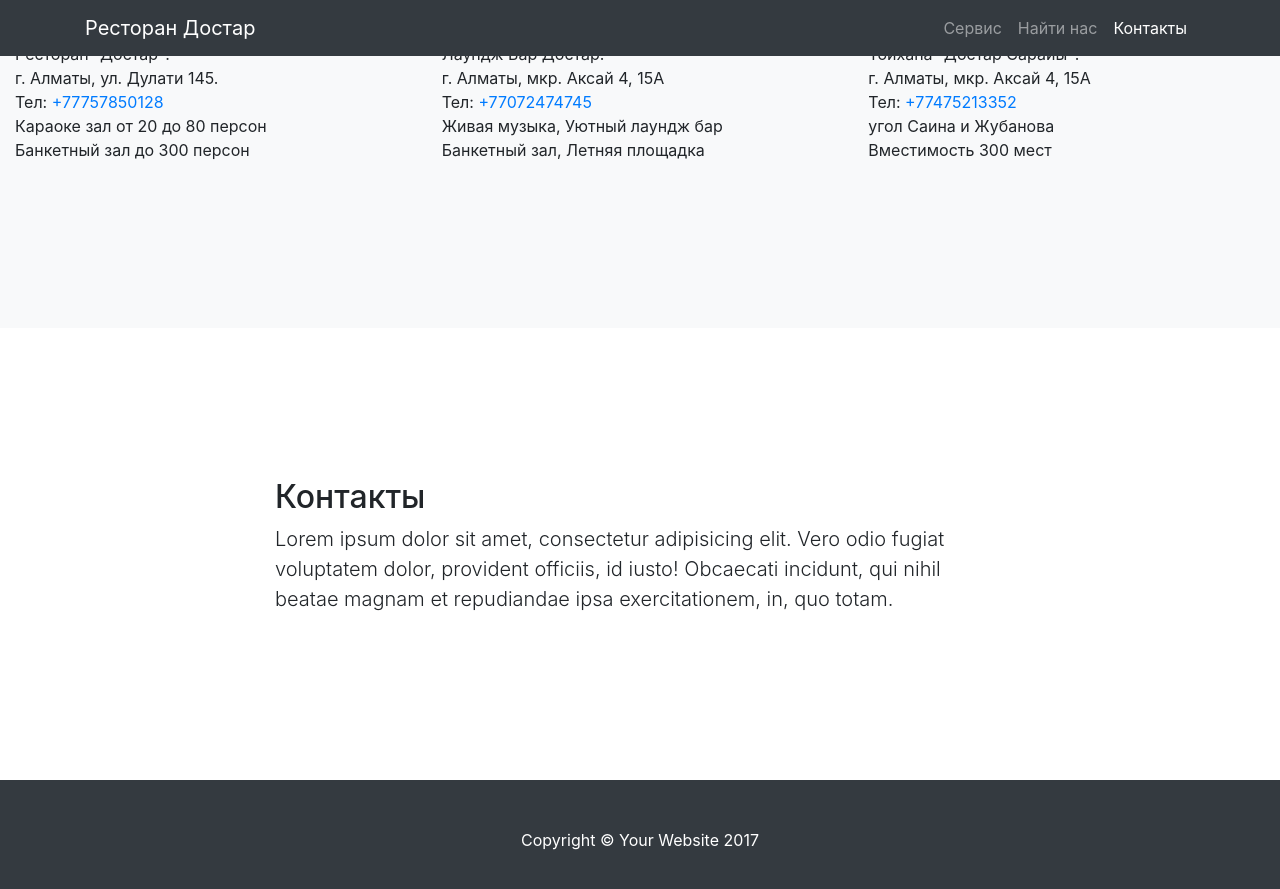
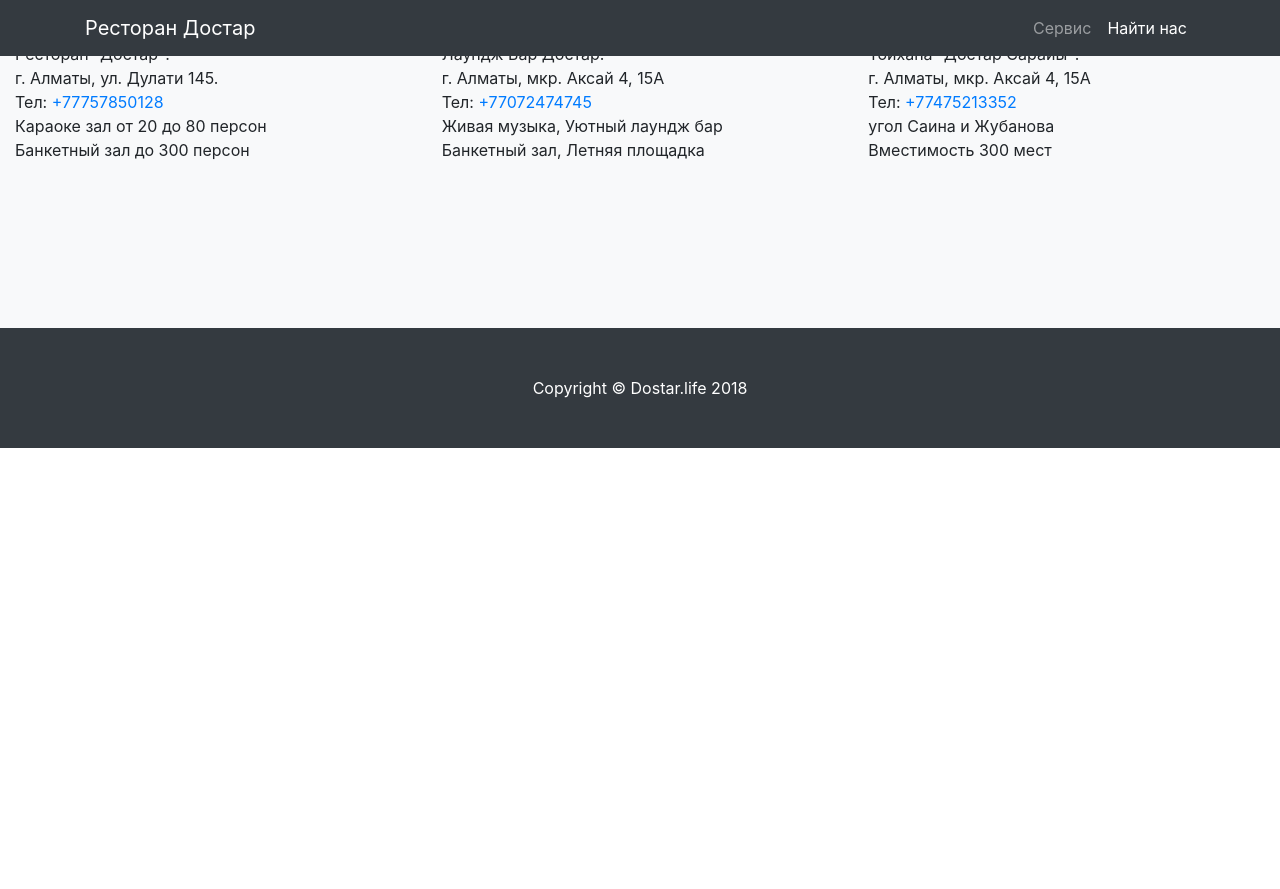
Before and after one commit to magzhanz/magzhanz.github.io, a Jekyll site: the page index.html, which Jekyll copies as it is, in a window 1280 px wide and 900 px high, scrolled down 1606 px. Shown: the top 889 px of the window. Built offline with Jekyll 4.4.1, drawn with Linux system fonts in a browser that asks for light colours; after the commit the page ends 2054 px from its top, so only the background shows below that.

Commit message:
hid contact us

```diff
--- a/index.html
+++ b/index.html
@@ -39,7 +39,7 @@
               <a class="nav-link js-scroll-trigger" href="#services">Найти нас</a>
             </li>
             <li class="nav-item">
-              <a class="nav-link js-scroll-trigger" href="#contact">Контакты</a>
+              <a class="nav-link js-scroll-trigger" href="#contact" hidden>Контакты</a>
             </li>
           </ul>
         </div>
@@ -130,7 +130,7 @@
       </div>
     </section>
 
-    <section id="contact">
+    <section id="contact" hidden>
       <div class="container">
         <div class="row">
           <div class="col-lg-8 mx-auto">
@@ -144,7 +144,7 @@
     <!-- Footer -->
     <footer class="py-5 bg-dark">
       <div class="container">
-        <p class="m-0 text-center text-white">Copyright &copy; Your Website 2017</p>
+        <p class="m-0 text-center text-white">Copyright &copy; Dostar.life 2018</p>
       </div>
       <!-- /.container -->
     </footer>
```
